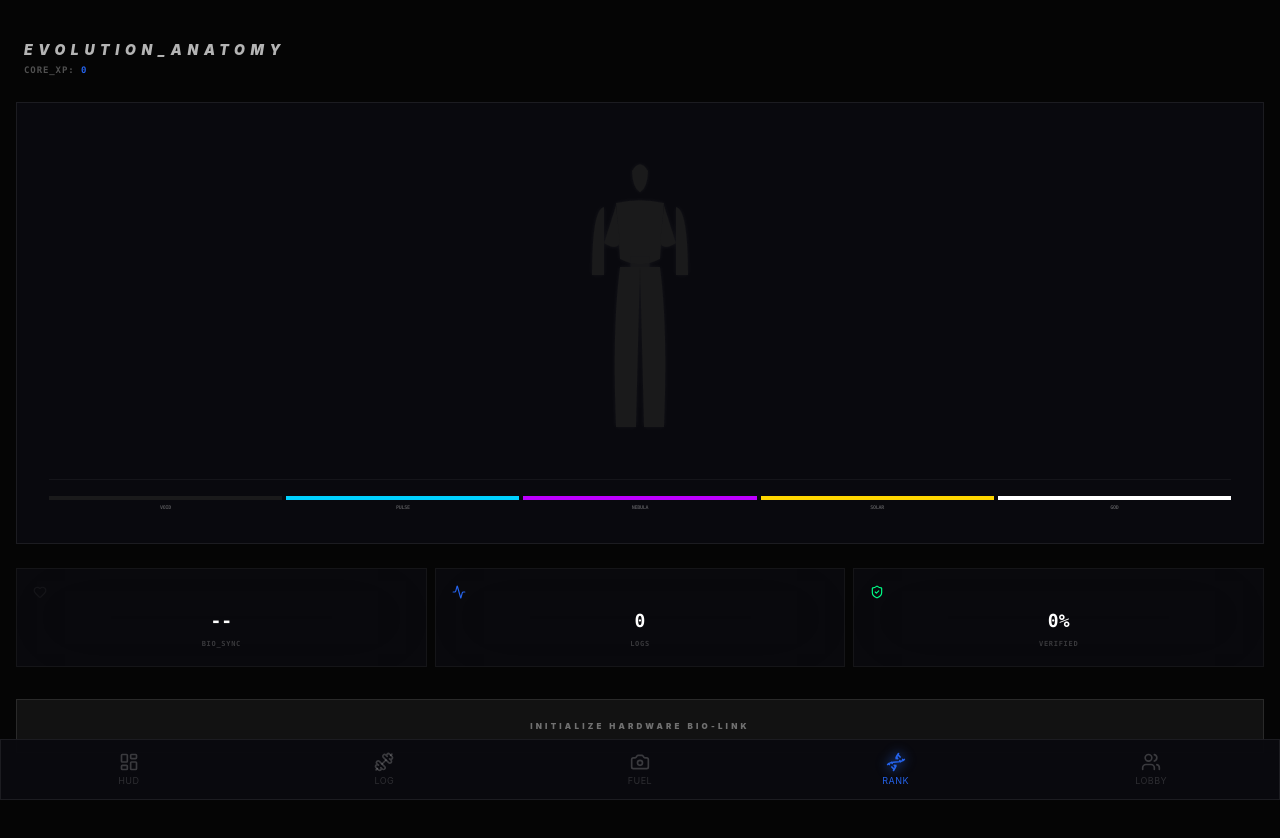
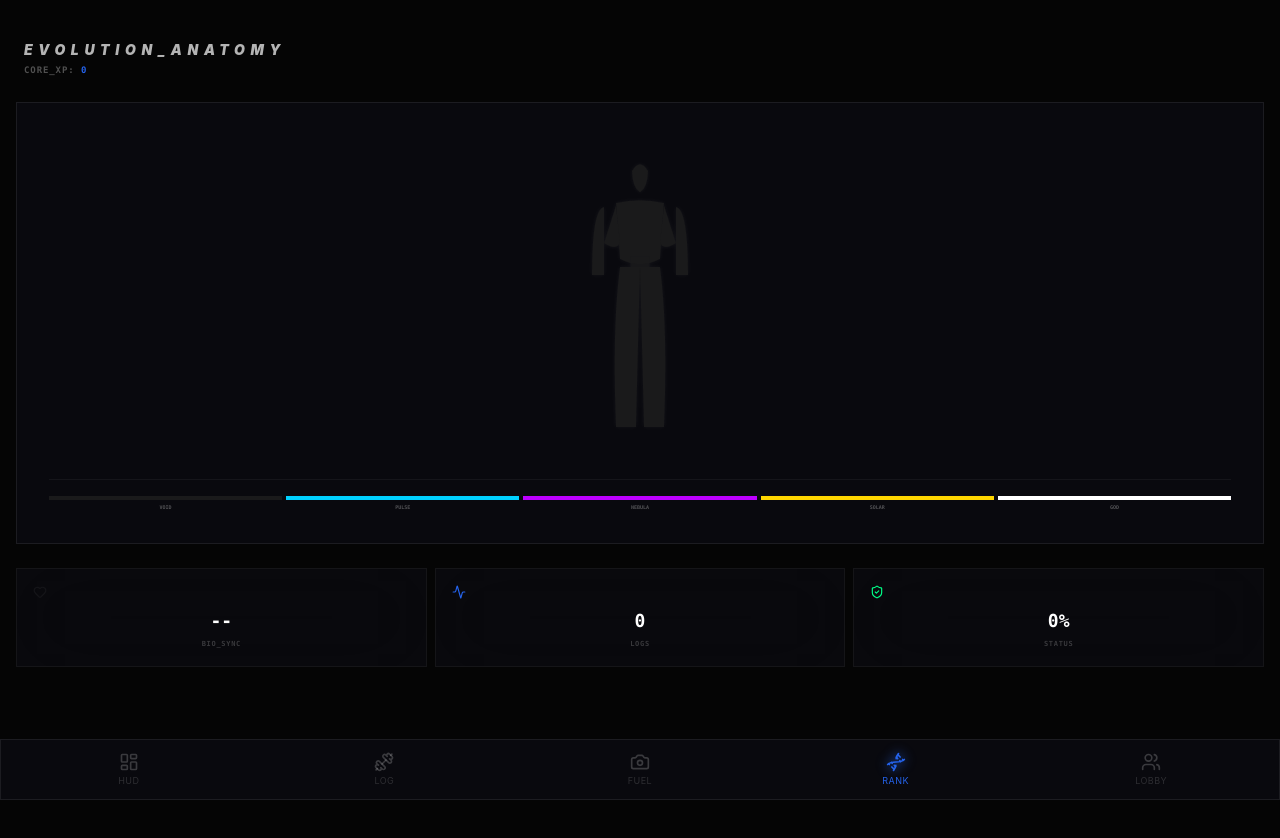
Before and after one commit to Sup3r-Monkey1/Aura-Sync, a React (Vite) app in the folder Aura Sync/: page / in a window 1280 px wide. Both pictures are taken after a click on the button "RANK". Shown: the top 838 px of the page. After the commit the page ends 800 px from the top, so only its background shows below. Built offline with nearby package versions, Linux system fonts and the light colour scheme.

Commit message:
Update EvolutionRank.tsx

```diff
--- a/Aura Sync/src/components/EvolutionRank.tsx
+++ b/Aura Sync/src/components/EvolutionRank.tsx
@@ -32,33 +32,27 @@ export default function EvolutionRank() {
       <div className="glass-strong p-8 mt-6 mb-6 flex flex-col items-center relative overflow-hidden border-t border-white/10 rounded-3xl">
         <div className="relative w-56 h-80 flex justify-center">
            <svg viewBox="0 0 200 400" className="w-full h-full drop-shadow-[0_0_2px_rgba(255,255,255,0.05)]">
-              {/* HEAD */}
               <path d="M90 45 Q100 28 110 45 Q110 65 100 72 Q90 65 90 45 Z" fill={getMColor('core')} />
-              {/* CHEST / ABS */}
               <path d="M70 85 Q100 78 130 85 L125 155 Q100 168 75 155 Z" fill={getMColor('chest')} style={{ filter: getMGlow('chest') }} />
               <rect x="88" y="152" width="24" height="35" fill={getMColor('core')} rx="2" className="opacity-80" />
-              {/* BACK */}
               <path d="M70 88 L55 135 Q70 145 75 135 Z" fill={getMColor('back')} />
               <path d="M130 88 L145 135 Q130 145 125 135 Z" fill={getMColor('back')} />
-              {/* ARMS */}
               <path d="M55 90 Q40 92 40 175 L55 175 Z" fill={getMColor('biceps')} style={{ filter: getMGlow('biceps') }} />
               <path d="M145 90 Q160 92 160 175 L145 175 Z" fill={getMColor('biceps')} style={{ filter: getMGlow('biceps') }} />
-              {/* LEGS */}
               <path d="M75 165 Q65 240 70 365 L95 365 L100 165 Z" fill={getMColor('quads')} style={{ filter: getMGlow('quads') }} />
               <path d="M125 165 Q135 240 130 365 L105 365 L100 165 Z" fill={getMColor('quads')} style={{ filter: getMGlow('quads') }} />
            </svg>
         </div>
-        <div className="w-full mt-6 grid grid-cols-5 gap-1 border-t border-white/5 pt-4">
-           {TIERS.map(t => (<div key={t.label} className="flex flex-col items-center"><div className="h-1 w-full rounded-full" style={{ backgroundColor: t.color }} /><span className="text-[5px] font-black text-white/30 mt-1 font-mono tracking-tighter">{t.label}</span></div>))}
+        <div className="w-full mt-6 grid grid-cols-5 gap-1 border-t border-white/5 pt-4 font-mono">
+           {TIERS.map(t => (<div key={t.label} className="flex flex-col items-center"><div className="h-1 w-full rounded-full" style={{ backgroundColor: t.color }} /><span className="text-[5px] font-black text-white/30 mt-1">{t.label}</span></div>))}
         </div>
       </div>
 
       <div className="grid grid-cols-3 gap-2 mb-8 font-mono">
          <div className="glass p-4 text-center rounded-xl"><Heart size={14} className={watchConnected ? "text-red-500 animate-pulse" : "text-white/5"} /><div className="text-lg font-black mt-2 text-white">{watchConnected ? "64bpm" : "--"}</div><div className="text-[7px] text-white/20 uppercase font-bold tracking-widest mt-1">Bio_Sync</div></div>
          <div className="glass p-4 text-center border-b border-cobalt/40 rounded-xl"><Activity size={14} className="text-cobalt" /><div className="text-lg font-black mt-2 text-white">{history.length}</div><div className="text-[7px] text-white/20 uppercase font-bold tracking-widest mt-1">Logs</div></div>
-         <div className="glass p-4 text-center rounded-xl"><ShieldCheck size={14} className="text-terminal" /><div className="text-lg font-black mt-2 text-white">{Math.min(100, history.length*5)}%</div><div className="text-[7px] text-white/20 uppercase font-bold tracking-widest mt-1">Verified</div></div>
+         <div className="glass p-4 text-center rounded-xl"><ShieldCheck size={14} className="text-terminal" /><div className="text-lg font-black mt-2 text-white">{Math.min(100, history.length*5)}%</div><div className="text-[7px] text-white/20 uppercase font-bold tracking-widest mt-1">Status</div></div>
       </div>
-      {!watchConnected && <button onClick={connectWatch} className="w-full py-5 bg-white/5 border border-white/10 text-white/40 font-black uppercase text-[8px] tracking-[0.4em] active:bg-cobalt active:text-black transition-all rounded-xl">Initialize Hardware Bio-Link</button>}
     </div>
   );
 }
```
